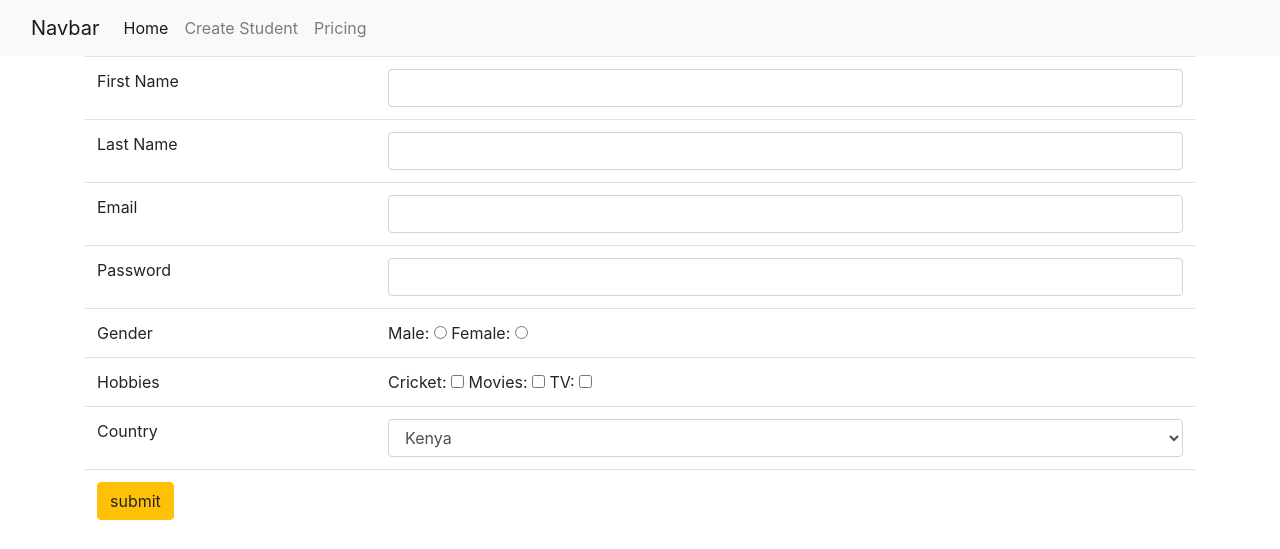
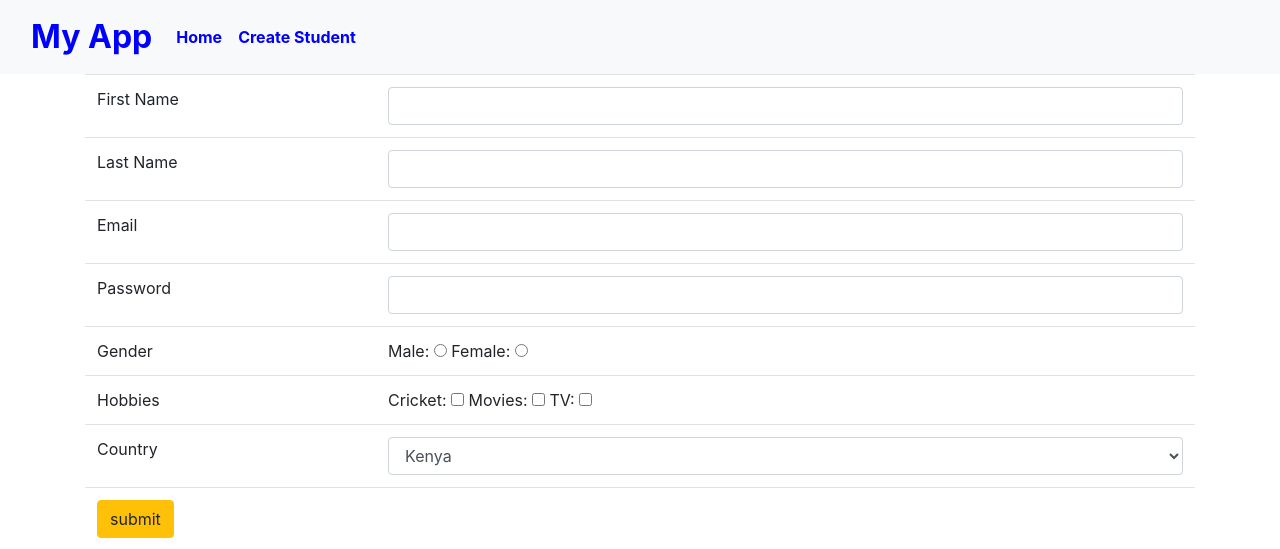
Before and after one commit to EmmahCodes254/students_repo, a Flask app: page /create in a window 1280 px wide. Shown: the top 549 px of the page. Run offline with Flask 2, Linux system fonts and the light colour scheme; some libraries are stand-ins or nearby versions.

```diff
--- a/app.py
+++ b/app.py
@@ -1,18 +1,13 @@
 from crypt import methods
-import os
 from os import abort
 from flask import Flask, render_template, request, redirect
 from models import db, StudentModel
 
 
-app = Flask(__name__)
+app = Flask(__name__, static_url_path='/static')
 
 # adding configuration for using a sqlite database
-uri = os.getenv("DATABASE_URL")
-if uri.startswith("postgres://"):
-    uri = uri.replace("postgres://", "postgresql://", 1)
-
-SQLALCHEMY_DATABASE_URI = uri or 'sqlite:///data.db'
+app.config['SQLALCHEMY_DATABASE_URI'] = 'sqlite:///data.db'
 app.config['SQLALCHEMY_TRACK_MODIFICATIONS'] = True
 
 db.init_app(app)
--- a/templates/header.html
+++ b/templates/header.html
@@ -5,7 +5,7 @@
 {% block body %}
 <nav class="navbar navbar-expand-lg navbar-light bg-light">
     <div class="container-fluid">
-      <a class="navbar-brand" href="#">Navbar</a>
+      <a class="navbar-brand" href="#" style="color: blue; font-size: 32px; font-weight: bold;">My App</a>
       <button class="navbar-toggler" type="button" data-bs-toggle="collapse" data-bs-target="#navbarNav" aria-controls="navbarNav" aria-expanded="false" aria-label="Toggle navigation">
         <span class="navbar-toggler-icon"></span>
       </button>
@@ -13,13 +13,10 @@
         <ul class="navbar-nav">
           <li class="nav-item">
 
-            <a class="nav-link active" aria-current="page" href="{{ url_for('RetrieveList') }}">Home</a>
+            <a class="nav-link active" aria-current="page" href="{{ url_for('RetrieveList') }}" style="font-weight: bold; color: blue;">Home</a>
           </li>
           <li class="nav-item">
-            <a class="nav-link" href="{{ url_for('create') }}">Create Student</a>
-          </li>
-          <li class="nav-item">
-            <a class="nav-link" href="#">Pricing</a>
+            <a class="nav-link" href="{{ url_for('create') }}" style="color: blue; font-weight: bold;">Create Student</a>
           </li>
         </ul>
       </div>
--- a/templates/index.html
+++ b/templates/index.html
@@ -5,7 +5,7 @@
 {% block body %}
 <div class="container">
     <div>
-        <div class="col-md-12">Students List</div>
+        <div class="col-md-12" style="color: blue; font-size: 26px; text-decoration: underline;">Students List</div>
     </div>
     <div>
         <table class="table">
--- a/wsgi.py
+++ /dev/null
@@ -1,4 +0,0 @@
-from app import app
-
-if __name__ == "__main__":
-        app.run()
```
Also changed, not shown: requirements.txt (+12 -138 lines), 3 other files.
